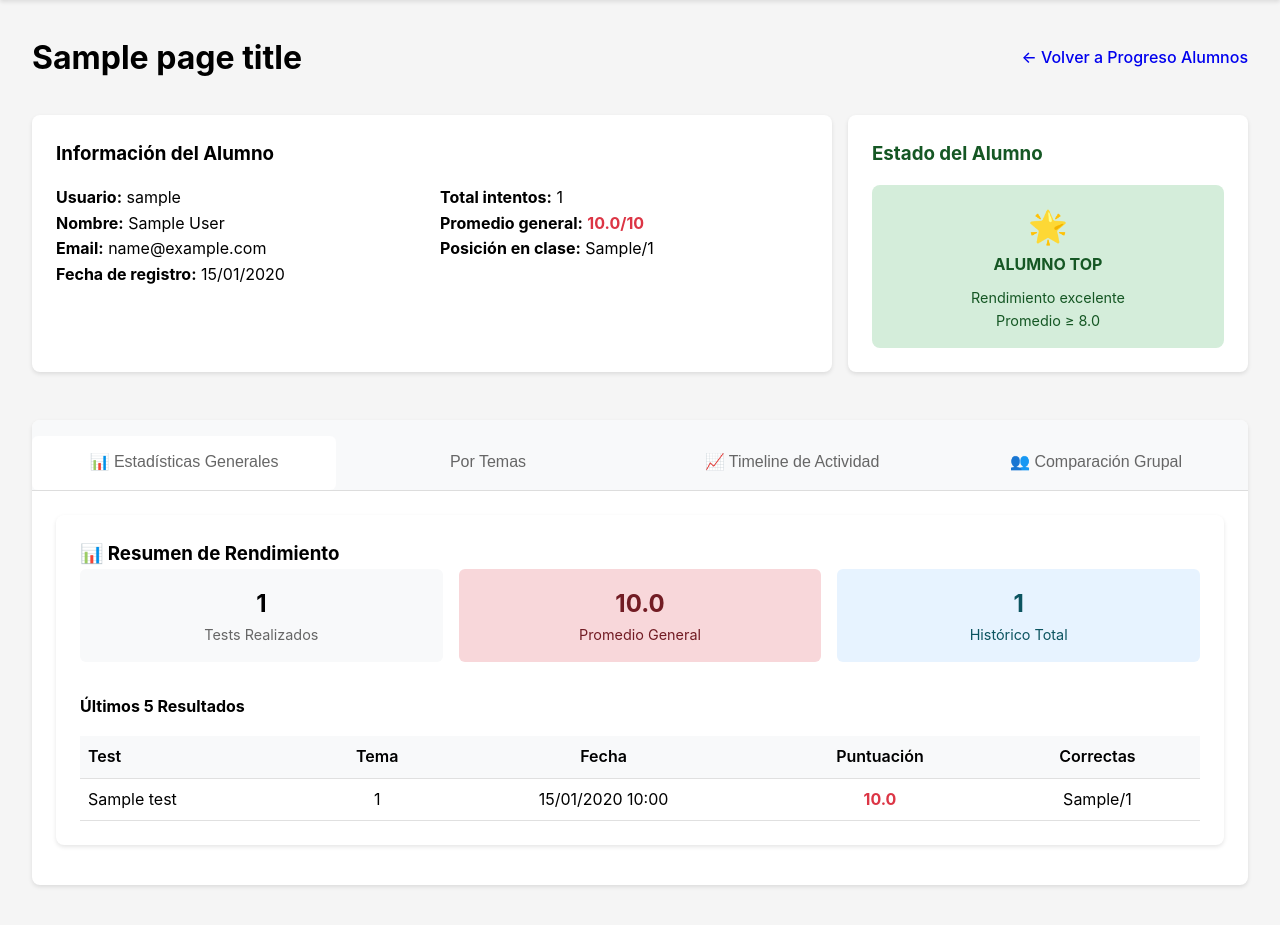
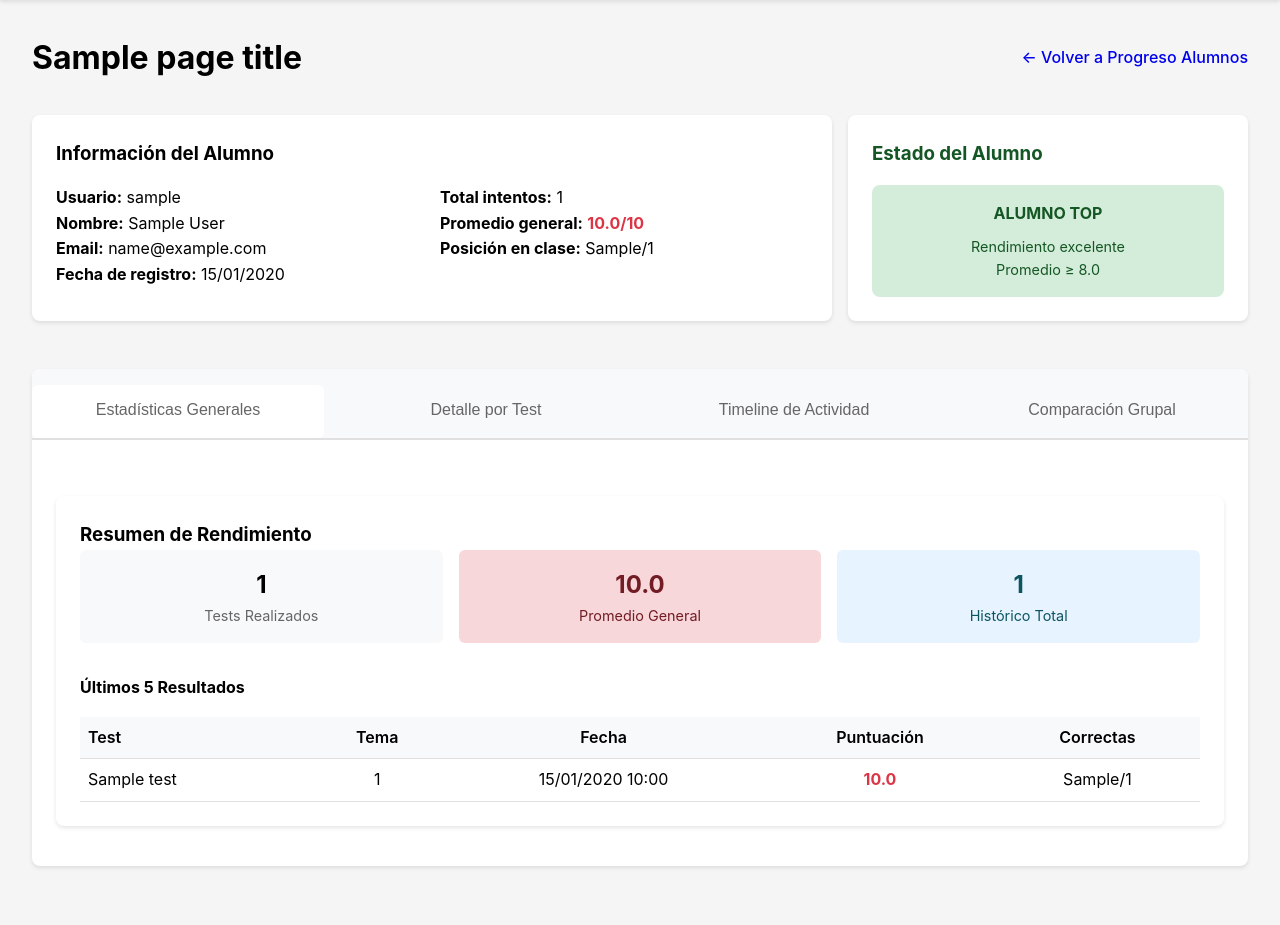
Before and after one commit to misantamaria/StepUp, a Django app: template app/boards/templates/boards/profesor/detalle_alumno.html in a window 1280 px wide. Shown: the part 92-1017 px from the top of the page. Run offline with Django 5.2, Linux system fonts and the light colour scheme; tables that the repository leaves empty hold one stand-in row (values such as "Sample post"); the template is opened without the code that fills it: values that come from a table or form of the project are taken from there, most other values are stand-ins (such as "Sample title", 1, 10 or a date in 2020).

Commit message:
fix: remove all the non-serious icons

```diff
--- a/app/boards/templates/boards/alumno/dashboard.html
+++ b/app/boards/templates/boards/alumno/dashboard.html
@@ -50,7 +50,7 @@
 
                     {% if modo_test and not item.tema_visible %}
                         <p style="margin: 0.5rem 0; opacity: 0.9; font-size: 0.85rem; background: rgba(255,255,255,0.2); padding: 0.25rem 0.5rem; border-radius: 4px; display: inline-block;">
-                            📝 Borrador - No visible para alumnos
+                            Borrador - No visible para alumnos
                         </p>
                     {% elif item.bloqueado_secuencial and item.motivo_bloqueo %}
                         <p style="margin: 0.5rem 0; opacity: 0.9; font-size: 0.85rem; background: rgba(255,255,255,0.2); padding: 0.25rem 0.5rem; border-radius: 4px; display: inline-block;">
--- a/app/boards/templates/boards/alumno/resultado.html
+++ b/app/boards/templates/boards/alumno/resultado.html
@@ -182,7 +182,6 @@
                 {% endfor %}
             {% else %}
                 <div style="text-align: center; padding: 3rem; background: #e8f5e9; border-radius: 12px;">
-                    <div style="font-size: 4rem; margin-bottom: 1rem;">🎉</div>
                     <h3 style="color: #28a745; margin: 0;">¡Perfecto!</h3>
                     <p style="color: #155724; margin: 0.5rem 0 0 0;">No tienes respuestas incorrectas. ¡Excelente trabajo!</p>
                 </div>
--- a/app/boards/templates/boards/alumno/resultado_old.html
+++ b/app/boards/templates/boards/alumno/resultado_old.html
@@ -19,9 +19,9 @@
             {% if intento.puntuacion >= 70 %}
                  ¡Excelente trabajo!
             {% elif intento.puntuacion >= 50 %}
-                👍 Buen intento, sigue practicando
+                Buen intento, sigue practicando
             {% else %}
-                💪 No te desanimes, repasa y vuelve a intentarlo
+                No te desanimes, repasa y vuelve a intentarlo
             {% endif %}
         </div>
     </div>
@@ -56,7 +56,7 @@
 
         {% if respuesta.pregunta.explicacion %}
         <div style="background: #fff3cd; padding: 1rem; border-radius: 6px; margin-top: 0.5rem;">
-            <strong>💡 Explicación:</strong> {{ respuesta.pregunta.explicacion }}
+            <strong>Explicación:</strong> {{ respuesta.pregunta.explicacion }}
         </div>
         {% endif %}
     </div>
--- a/app/boards/templates/boards/alumno/tests_nivel.html
+++ b/app/boards/templates/boards/alumno/tests_nivel.html
@@ -81,7 +81,7 @@
                                       font-size: 1rem;
                                       box-shadow: 0 2px 8px rgba(0,0,0,0.15);
                                       transition: transform 0.2s, box-shadow 0.2s;">
-                                {% if item.completado %}Reintentar{% else %}▶️ Iniciar{% endif %}
+                                {% if item.completado %}Reintentar{% else %}Iniciar{% endif %}
                             </a>
                         {% else %}
                             <span class="btn-bloqueado"
--- a/app/boards/templates/boards/profesor/detalle_alumno.html
+++ b/app/boards/templates/boards/profesor/detalle_alumno.html
@@ -46,7 +46,6 @@
             </h3>
             {% if estado_alumno == 'top' %}
                 <div style="text-align: center; padding: 1rem; background: #d4edda; border-radius: 8px; color: #155724;">
-                    <div style="font-size: 2rem;">🌟</div>
                     <strong>ALUMNO TOP</strong>
                     <div style="font-size: 0.9rem; margin-top: 0.5rem;">
                         Rendimiento excelente<br>
@@ -83,17 +82,17 @@
 
     <!-- Navegación por tabs -->
     <div class="tab-container">
-        <div class="tab-buttons">
-            <button class="tab-btn active" onclick="switchTab('estadisticas')">📊 Estadísticas Generales</button>
-            <button class="tab-btn" onclick="switchTab('temas')">Por Temas</button>
-            <button class="tab-btn" onclick="switchTab('timeline')">📈 Timeline de Actividad</button>
-            <button class="tab-btn" onclick="switchTab('comparacion')">👥 Comparación Grupal</button>
+                <div class="tab-buttons" style="display: flex; gap: 1rem; margin-bottom: 2rem; border-bottom: 2px solid #e0e0e0;">
+            <button class="tab-btn active" onclick="switchTab('estadisticas')">Estadísticas Generales</button>
+            <button class="tab-btn" onclick="switchTab('detalle')">Detalle por Test</button>
+            <button class="tab-btn" onclick="switchTab('timeline')">Timeline de Actividad</button>
+            <button class="tab-btn" onclick="switchTab('comparacion')">Comparación Grupal</button>
         </div>
 
         <!-- Tab: Estadísticas Generales -->
         <div id="tab-estadisticas" class="tab-content active">
             <div class="card">
-                <h3 style="color: {{ THEME_COLORS.primary }};">📊 Resumen de Rendimiento</h3>
+                <h3 style="color: {{ THEME_COLORS.primary }};">Resumen de Rendimiento</h3>
 
                 <div style="display: grid; grid-template-columns: repeat(auto-fit, minmax(200px, 1fr)); gap: 1rem; margin-bottom: 2rem;">
                     <div style="text-align: center; padding: 1rem; background: #f8f9fa; border-radius: 6px;">
--- a/app/boards/templates/boards/profesor/progreso_alumnos.html
+++ b/app/boards/templates/boards/profesor/progreso_alumnos.html
@@ -56,7 +56,7 @@
 
 <div class="container">
     <div style="display: flex; justify-content: space-between; align-items: center; margin-bottom: 2rem;">
-        <h1 style="color: {{ THEME_COLORS.primary }}; margin: 0;">👥 {{ page_title }}</h1>
+        <h1 style="color: {{ THEME_COLORS.primary }}; margin: 0;">{{ page_title }}</h1>
         <a href="{% url 'boards:dashboard_profesor' %}" style="color: {{ THEME_COLORS.primary }}; text-decoration: none; font-weight: 500;">
             ← Volver al Dashboard
         </a>
@@ -261,7 +261,7 @@
                             {% if alumno_data.estado_alumno == 'EN RIESGO' %}
                                 <span style="background: #f8d7da; color: #721c24; padding: 0.25rem 0.5rem; border-radius: 4px; font-size: 0.85rem; font-weight: 500;">⚠️ EN RIESGO</span>
                             {% elif alumno_data.estado_alumno == 'EXCELENTE' %}
-                                <span style="color: #28a745; font-weight: 500;">⭐ Excelente</span>
+                                <span style="color: #28a745; font-weight: 500;">Excelente</span>
                             {% elif alumno_data.estado_alumno == 'BUENO' %}
                                 <span style="background: #fff3cd; color: #856404; padding: 0.25rem 0.5rem; border-radius: 4px; font-size: 0.85rem;">✅ Bueno</span>
                             {% elif alumno_data.estado_alumno == 'REGULAR' %}
--- a/app/boards/templates/boards/profesor/progreso_clase.html
+++ b/app/boards/templates/boards/profesor/progreso_clase.html
@@ -117,8 +117,8 @@
     <!-- Outliers destacados -->
     <div style="display: grid; grid-template-columns: 1fr 1fr; gap: 1rem; margin-bottom: 2rem;">
         <div class="card">
-            <h4 style="margin: 0 0 1rem 0; color: #155724; display: flex; align-items: center;">
-                🏆 Top 5 Mejores Alumnos
+            <h4 style="margin: 0 0 0.5rem 0; color: #155724; display: flex; align-items: center;">
+                Top 5 Mejores Alumnos
             </h4>
             {% for alumno in mejores_alumnos|slice:":5" %}
             <div style="display: flex; justify-content: space-between; align-items: center; padding: 0.5rem 0; border-bottom: 1px solid #eee;">
@@ -163,7 +163,7 @@
             </div>
             {% empty %}
             <div style="color: #28a745; font-style: italic; text-align: center; padding: 1rem;">
-                ¡Todos los alumnos van bien! 🎉
+                ¡Todos los alumnos van bien!
             </div>
             {% endfor %}
             {% if alumnos_riesgo %}
```
Also changed, not shown: app/boards/templates/boards/profesor/dashboard.html (+15 -15 lines).
